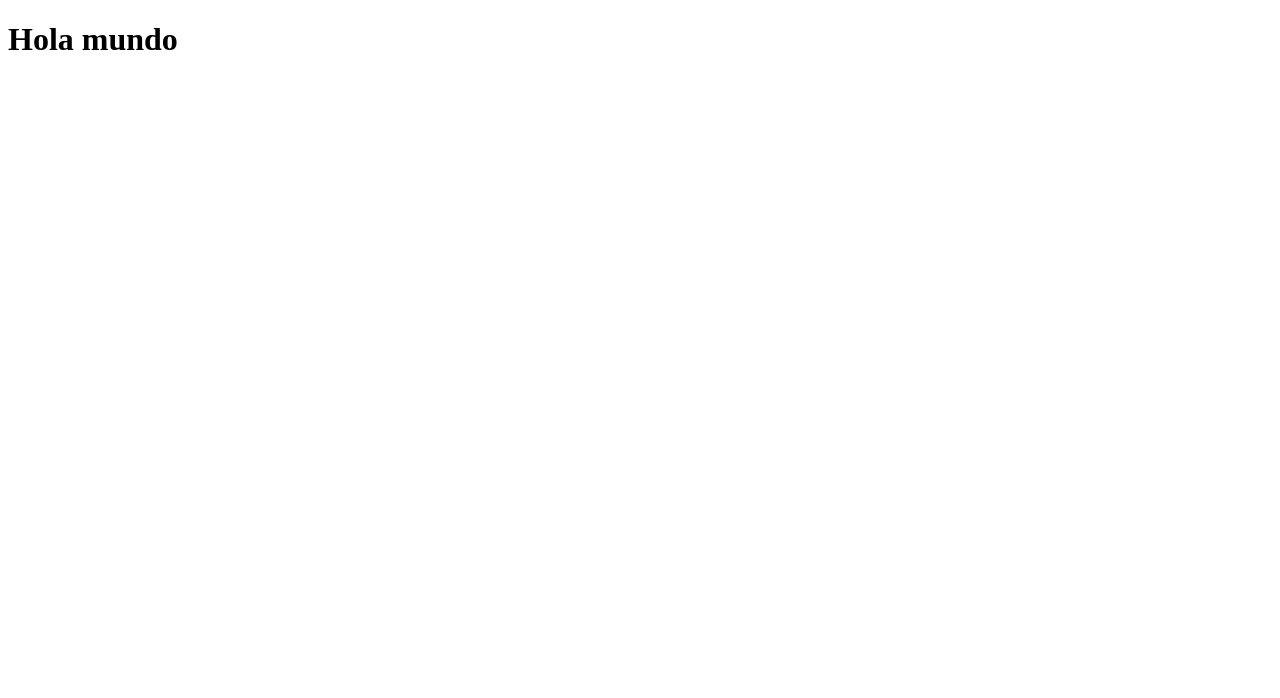
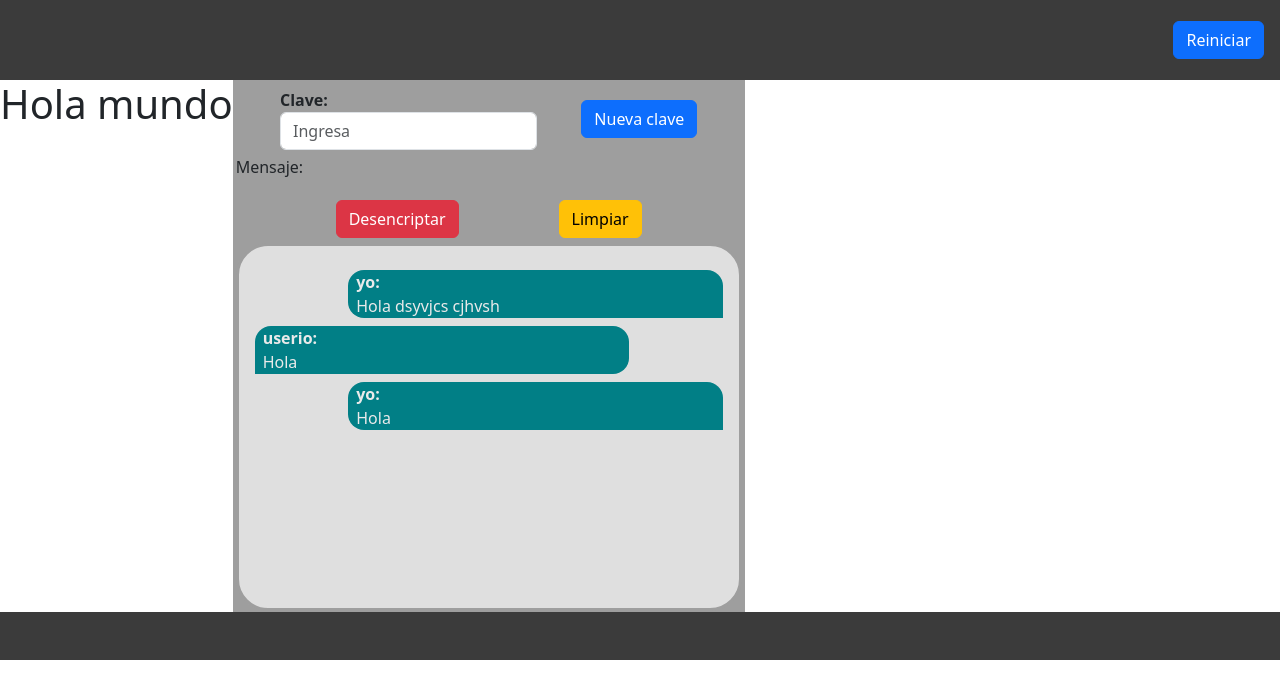
Before and after one commit to Kevin205-6/Chat-Encriptado, a React (Vite) app in the folder client/: page / in a window 1280 px wide. Shown: the top 698 px of the page. Built offline with nearby package versions, Linux system fonts and the light colour scheme.

Commit message:
Diseño de cifrado

```diff
--- a/client/index.html
+++ b/client/index.html
@@ -3,10 +3,11 @@
   <head>
     <meta charset="UTF-8" />
     <meta name="viewport" content="width=device-width, initial-scale=1.0" />
+    <link rel="stylesheet" href="./CSS/styles.css">
+    <script type="module" src="/src/main.jsx"></script>
     <title>Vite + React</title>
   </head>
   <body>
-    <main id="root"></main>
-    <script type="module" src="/src/main.jsx"></script>
+    <div id="root"></div>
   </body>
 </html>
--- a/client/package.json
+++ b/client/package.json
@@ -4,7 +4,7 @@
   "version": "0.0.0",
   "type": "module",
   "scripts": {
-    "dev": "vite",
+    "dev": "vite --host",
     "build": "vite build",
     "lint": "eslint . --ext js,jsx --report-unused-disable-directives --max-warnings 0",
     "preview": "vite preview"
--- /dev/null
+++ b/client/public/CSS/styles.css
@@ -0,0 +1,86 @@
+header {
+    background-color: rgb(59, 59, 59);
+    margin: 0;
+    width: 100%;
+    height: 5rem;
+    display: flex;
+    justify-content: right;
+    align-items: center;
+}
+
+header > a > button {
+    margin: 0 1rem 0 0;
+}
+
+
+main {
+    width: 100%;
+    height: 33.25rem;
+    display: flex;
+}
+
+footer {
+    background-color: rgb(59, 59, 59);
+    margin: 0;
+    width: 100%;
+    height: 3rem;
+}
+
+.contenedor{
+    display: flex;
+    align-items: center;
+    justify-content: space-evenly;
+}
+
+.contPrincipal{
+    background-color: rgb(158, 158, 158);
+    display: flex;
+    flex-direction: column;
+    justify-content: space-evenly;
+    height: 10rem;
+}
+
+.claveDesc{
+    font-weight: bold;
+}
+
+.desencriptar{
+    border-color: rgb(158, 158, 158);
+    background-color: rgb(158, 158, 158);
+    border-style: solid;
+    width: 40%;
+    height: 100%;
+}
+
+.desencriptar > section{
+    border-style: solid;
+    border-color: rgb(158, 158, 158);
+    border-radius: 2rem;
+    background-color: rgb(223, 223, 223);
+    height: 70%;
+    padding: 1rem 1rem 1rem 1rem;
+}
+
+.messDesc {
+
+    background-color: rgb(1, 127, 134);
+    color: rgb(233, 234, 234);
+    width: 80%;
+}
+
+.messDesc > p{
+    margin: 0.5rem 0.5rem 0.5rem 0.5rem;
+}
+
+.messDesc > p > span{
+    font-weight: bold;
+}
+
+.messDesc-user{
+    border-radius: 1rem 1rem 1rem 0rem;
+}
+
+.messDesc-me{
+    border-radius: 1rem 1rem 0rem 1rem;
+    margin-left: 20%;
+}
--- /dev/null
+++ b/client/src/assets/Components/Content.jsx
@@ -0,0 +1,12 @@
+import Desencriptar from './Desencriptar.jsx';
+
+function Content() {
+    return ( <>
+                <main>
+                    <h1>Hola mundo</h1>
+                    <Desencriptar />
+                </main>
+            </> );
+}
+
+export default Content;
--- /dev/null
+++ b/client/src/assets/Components/Desencriptar.jsx
@@ -0,0 +1,35 @@
+import MessDesc from './MessDesc.jsx';
+
+function Desencriptar() {
+    return (
+        <>
+            <aside className="desencriptar">
+                <nav className="contPrincipal">
+                    <div className="contenedor">
+                        <label className="claveDesc">
+                            Clave:
+                            <input type="text" id="keyDesc" className="form-control" placeholder="Ingresa"/>
+                        </label>
+                        <button className="btn btn-primary">
+                            Nueva clave
+                        </button>
+                    </div>
+                    <div >
+                        <p><span>Mensaje:</span></p>
+                    </div>
+                    <div className="contenedor">
+                        <button className="btn btn-danger">Desencriptar</button>
+                        <button className="btn btn-warning">Limpiar</button>
+                    </div>
+                </nav>
+                <section>
+                    <MessDesc message="Hola dsyvjcs cjhvsh" user="yo"/>
+                    <MessDesc message="Hola" user="userio"/>
+                    <MessDesc message="Hola" user="yo"/>
+                </section>
+            </aside>
+        </>
+    );
+}
+
+export default Desencriptar;
--- /dev/null
+++ b/client/src/assets/Components/Footer.jsx
@@ -0,0 +1,7 @@
+function Footer() {
+    return ( <>
+                <footer></footer>
+            </> );
+}
+
+export default Footer;
--- /dev/null
+++ b/client/src/assets/Components/Header.jsx
@@ -0,0 +1,12 @@
+import {Button} from 'react-bootstrap';
+
+function Header() {
+    return (
+    <header>
+        <a href="#">
+            <button className='btn btn-primary'>Reiniciar</button>
+        </a>
+    </header>);
+}
+
+export default Header;
--- /dev/null
+++ b/client/src/assets/Components/MessDesc.jsx
@@ -0,0 +1,14 @@
+
+
+function MessDesc({message, user}) {
+    return ( <>
+                <div className={user == 'yo' ? 'messDesc messDesc-me':'messDesc messDesc-user'}>
+                    <p>
+                        <span>{user}:</span><br />
+                        {message}
+                    </p>
+                </div>
+            </> );
+}
+
+export default MessDesc;
--- a/client/src/assets/View/App.jsx
+++ b/client/src/assets/View/App.jsx
@@ -1,10 +1,16 @@
 import { useState } from 'react'
+import 'bootstrap/dist/css/bootstrap.min.css';
+import Header from '../Components/Header.jsx'
+import Content from '../Components/Content.jsx';
+import Footer from '../Components/Footer.jsx'
 
 function App() {
 
   return (
     <>
-      <h1>Hola mundo</h1>
+      <Header />
+      <Content />
+      <Footer />
     </>
   )
 }
```
Also changed, not shown: package.json (+8 -1 lines).
